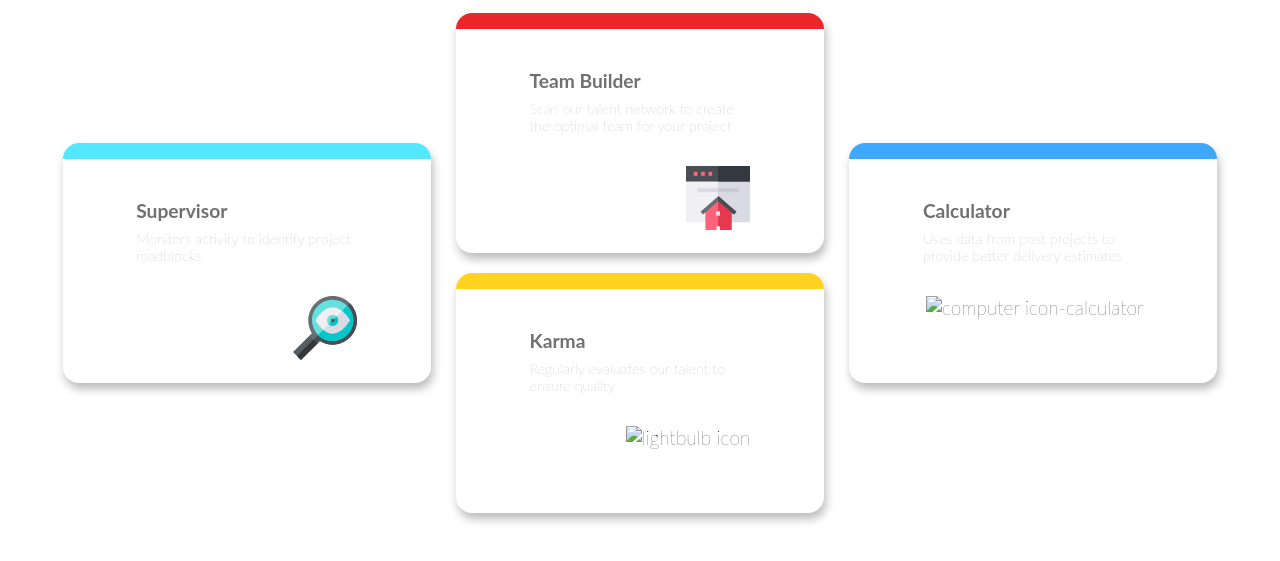
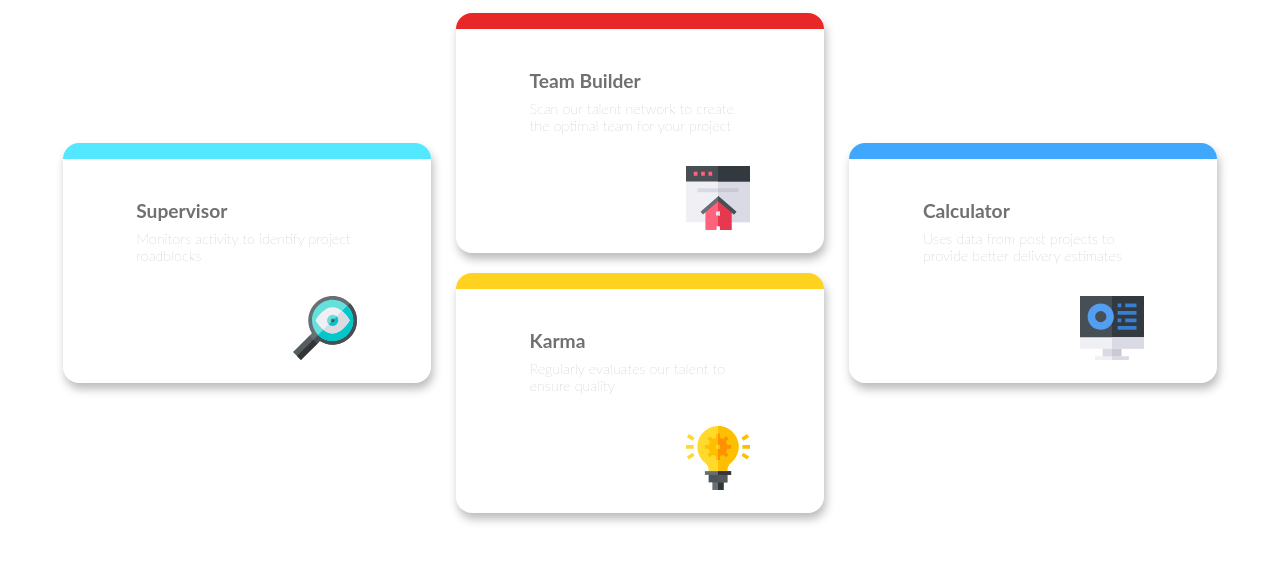
Before and after one commit to Emmafforsberg/four-card, a website: page index.html in a window 1280 px wide. Shown: the part 159-720 px from the top of the page. Drawn offline with Linux system fonts and the light colour scheme; the site is published under a folder, as on GitHub Pages, so addresses that start at the root find nothing.

Commit message:
Update index.html

```diff
--- a/index.html
+++ b/index.html
@@ -23,7 +23,7 @@
                     <h4>Team Builder</h4>
                     <p>Scan our talent network to create the optimal team for
                         your project</p>
-                    <img src="images/icon-team-builder.svg" alt="website icon">
+                    <img src="./images/icon-team-builder.svg" alt="website icon">
                 </div>
             </div>
             <div class="two">
@@ -39,7 +39,7 @@
                     <h4>Calculator</h4>
                     <p>Uses data from post projects to provide better delivery
                         estimates</p>
-                    <img src="/images/icon-calculator.svg"
+                    <img src="./images/icon-calculator.svg"
                         alt="computer icon-calculator">
                 </div>
             </div>
@@ -47,7 +47,7 @@
                 <div class="card">
                     <h4>Karma</h4>
                     <p>Regularly evaluates our talent to ensure quality</p>
-                    <img src="/images/icon-karma.svg" alt="lightbulb icon">
+                    <img src="./images/icon-karma.svg" alt="lightbulb icon">
                 </div>
             </div>
         </div>
```
